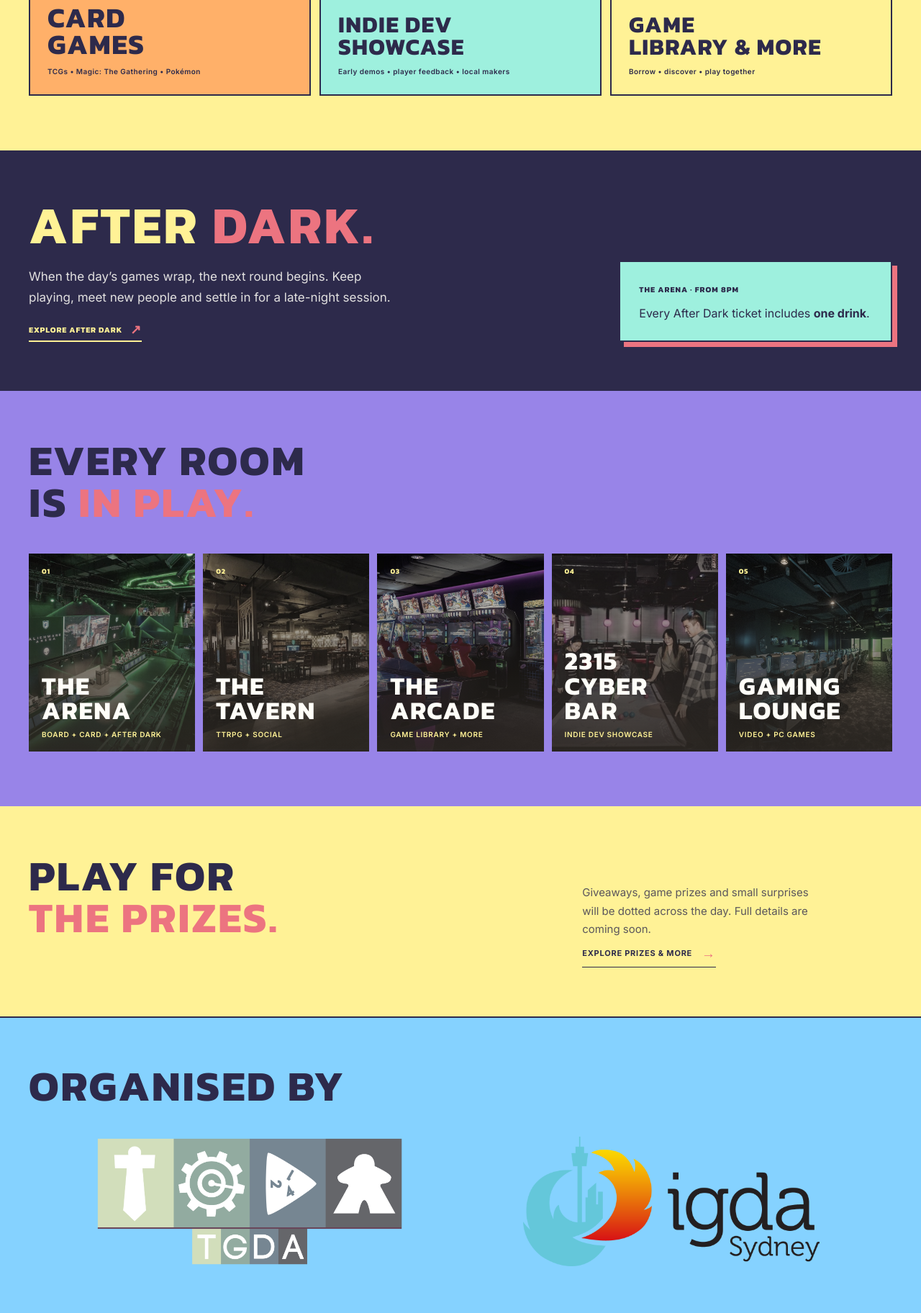
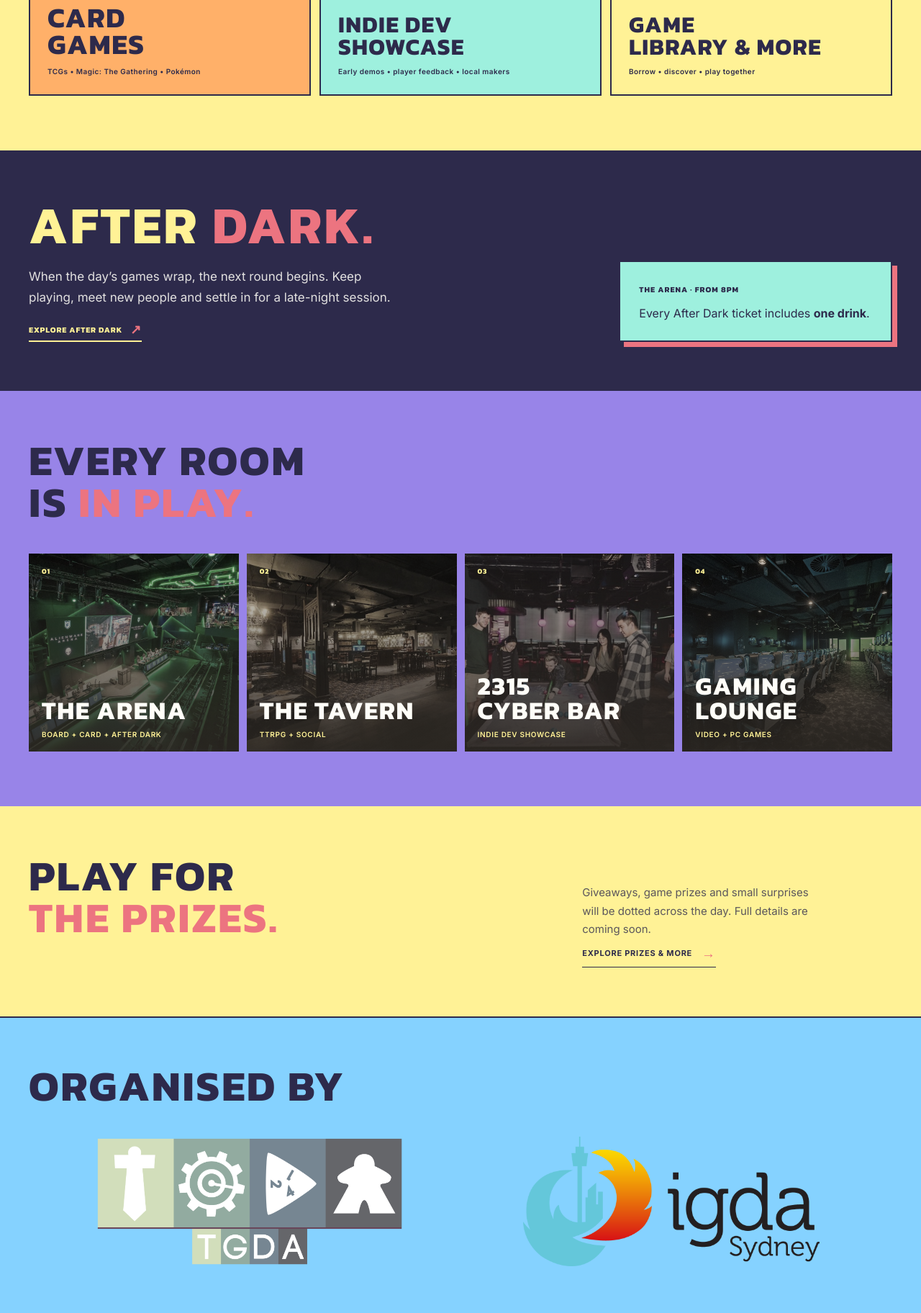
Before and after one commit to allplayday/allplayday.github.io, a Jekyll site: the page built from index.html, in a window 1280 px wide. Shown: the part 2236-4060 px from the top of the page at 72% size. Built offline with Jekyll 4.4.1, drawn with Linux system fonts in a browser that asks for light colours; some web fonts are replaced.

Commit message:
remove arcade

```diff
--- a/assets/css/site.css
+++ b/assets/css/site.css
@@ -347,7 +347,7 @@ h1 em, h2 em { color: var(--coral); font-style: normal; }
 .spaces { padding-block: 68px 76px; color: var(--ink); background: var(--purple); }
 .spaces-heading { margin-bottom: 43px; }
 .spaces-heading h2 { margin: 0; }
-.space-grid { display: grid; grid-template-columns: repeat(5, 1fr); gap: 11px; }
+.space-grid { display: grid; grid-template-columns: repeat(4, 1fr); gap: 11px; }
 
 .space-card {
   position: relative;
@@ -374,7 +374,6 @@ h1 em, h2 em { color: var(--coral); font-style: normal; }
 .space-card:hover::before { transform: scale(1.07); }
 .space-lounge::before { background-image: linear-gradient(180deg, rgba(49, 40, 32, 0.07), rgba(49, 40, 32, 0.92)), url("../images/venue-gaming-lounge.jpg"); }
 .space-tavern::before { background-image: linear-gradient(180deg, rgba(49, 40, 32, 0.07), rgba(49, 40, 32, 0.92)), url("../images/venue-tavern.jpg"); }
-.space-arcade::before { background-image: linear-gradient(180deg, rgba(49, 40, 32, 0.07), rgba(49, 40, 32, 0.92)), url("../images/venue-arcade.jpg"); }
 .space-cyber-bar::before { background-image: linear-gradient(180deg, rgba(49, 40, 32, 0.07), rgba(49, 40, 32, 0.92)), url("../images/venue-2315.jpg"); }
 .space-card > span { position: absolute; top: 17px; left: 18px; color: var(--yellow); font: 700 10px var(--font-heading); letter-spacing: 0.08em; }
 .space-card h3 { margin: 0 0 10px; font-size: 35px; }
@@ -635,7 +634,6 @@ a.genre-organisation:focus-visible { outline: 2px solid var(--ink); outline-offs
   .spaces-heading { margin-bottom: 40px; }
   .space-grid { grid-template-columns: repeat(2, 1fr); }
   .space-card { min-height: 225px; }
-  .space-card:last-child { grid-column: 1 / -1; min-height: 190px; }
   .prizes-section { grid-template-columns: 1fr; gap: 22px; padding-block: 68px; }
   .prizes-section .arrow-link { grid-column: auto; }
   .organised-by { padding-block: 55px; }
--- a/index.html
+++ b/index.html
@@ -112,9 +112,8 @@
   <div class="space-grid wrap">
     <article class="space-card space-arena"><span>01</span><h3>THE ARENA</h3><p>Board + card + After Dark</p></article>
     <article class="space-card space-tavern"><span>02</span><h3>THE TAVERN</h3><p>TTRPG + social</p></article>
-    <article class="space-card space-arcade"><span>03</span><h3>THE ARCADE</h3><p>Game library + more</p></article>
-    <article class="space-card space-cyber-bar"><span>04</span><h3>2315<br>CYBER BAR</h3><p>Indie Dev Showcase</p></article>
-    <article class="space-card space-lounge"><span>05</span><h3>GAMING<br>LOUNGE</h3><p>Video + PC games</p></article>
+    <article class="space-card space-cyber-bar"><span>03</span><h3>2315<br>CYBER BAR</h3><p>Indie Dev Showcase</p></article>
+    <article class="space-card space-lounge"><span>04</span><h3>GAMING<br>LOUNGE</h3><p>Video + PC games</p></article>
   </div>
 </section>
 
```
